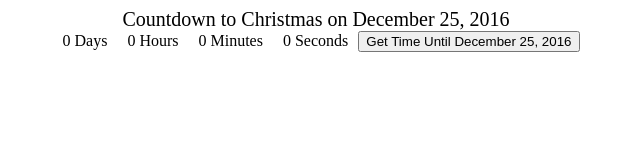
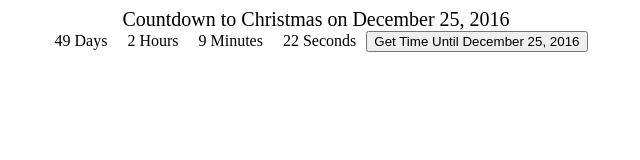
Before and after one commit to 15Dkatz/ReactJS_Guides, a React (Create React App) app in the folder clockMaster/: page / in a window 1280 px wide. Shown: the top 160 px of the page, without its empty margins (324-964 px from the left). Built offline with nearby package versions, Linux system fonts and the light colour scheme.

Commit message:
Step 11 : Automatic countdown with SetInterval

```diff
--- a/clockMaster/src/Clock.js
+++ b/clockMaster/src/Clock.js
@@ -8,8 +8,19 @@ class Clock extends Component {
       'days': 0,
       'hours': 0,
       'minutes': 0,
-      'seconds': 0
+      'seconds': 0,
+      timer: 0
     }
+  }
+
+  componentWillMount() {
+    this.getTimeUntil(this.props.deadline);
+  }
+
+  componentDidMount() {
+    setInterval(() => {
+      this.getTimeUntil(this.props.deadline)
+    }, 1000);
   }
 
   render() {
@@ -42,14 +53,14 @@ class Clock extends Component {
     let time = Date.parse(deadline) - Date.parse(new Date()); // outputs a huge number around 10 digits length
     let seconds = Math.floor((time/1000)%60);
     let minutes = Math.floor((time/1000/60) % 60);
-    let hours = Math.floor((time/1000*60*60) % 24);
+    let hours = Math.floor(time/(1000*60*60) % 24); // the off by one is for daylight savings
     let days = Math.floor(time/(1000*60*60*24));
 
-    // console.log('time', time);
-    // console.log('seconds', seconds);
-    // console.log('minutes', minutes);
-    // console.log('hours', hours);
-    // console.log('days', days);
+    console.log('time', time);
+    console.log('seconds', seconds);
+    console.log('minutes', minutes);
+    console.log('hours', hours);
+    console.log('days', days);
 
     this.setState({
       days,
```
